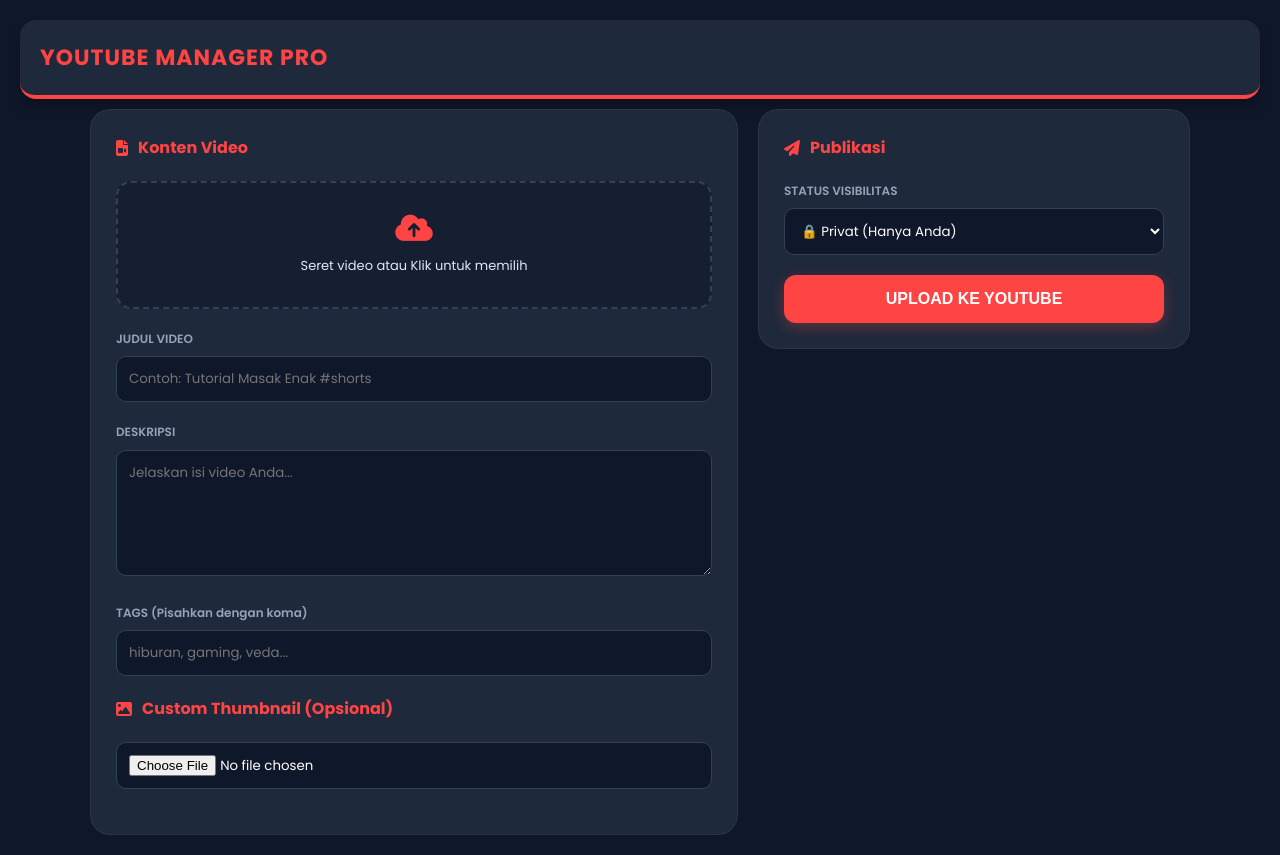
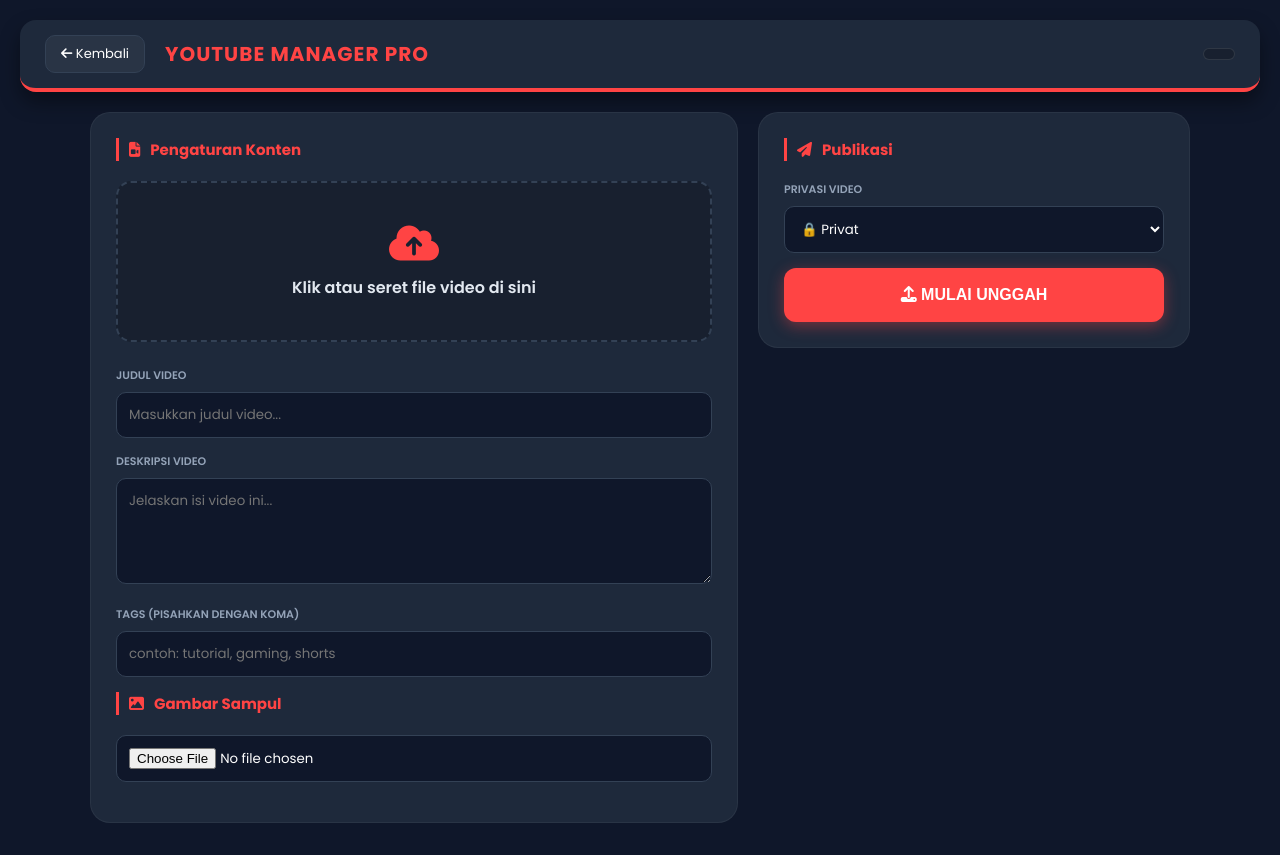
Before and after one commit to bangmemedid/yt-manager-pro, a plain HTML site: page manager.html in a window 1280 px wide. Drawn offline with Linux system fonts and the light colour scheme.

Commit message:
Update manager.html

```diff
--- a/manager.html
+++ b/manager.html
@@ -8,49 +8,90 @@
     <link rel="stylesheet" href="https://cdnjs.cloudflare.com/ajax/libs/font-awesome/6.4.0/css/all.min.css">
     <style>
         :root { --neon-red: #ff4444; --bg-dark: #0f172a; --panel: #1e293b; --input: #0f172a; }
-        body { font-family: 'Poppins', sans-serif; background: var(--bg-dark); color: #e2e8f0; margin: 0; padding: 20px; line-height: 1.6; }
+        body { font-family: 'Poppins', sans-serif; background: var(--bg-dark); color: #e2e8f0; margin: 0; padding: 20px; }
         .container { max-width: 1100px; margin: auto; display: grid; grid-template-columns: 1.5fr 1fr; gap: 20px; }
 
-        /* Header */
-        header { grid-column: 1 / -1; display: flex; align-items: center; justify-content: space-between; padding: 20px; background: var(--panel); border-radius: 16px; border-bottom: 4px solid var(--neon-red); margin-bottom: 10px; box-shadow: 0 10px 15px -3px rgba(0,0,0,0.3); }
-        .brand h1 { margin: 0; font-size: 22px; color: var(--neon-red); text-transform: uppercase; letter-spacing: 1px; }
-        .channel-profile { display: flex; align-items: center; gap: 12px; }
-        .channel-profile img { width: 45px; height: 45px; border-radius: 50%; border: 2px solid var(--neon-red); }
-        .channel-name { font-weight: 700; font-size: 14px; }
+        /* Header & Navigasi */
+        header {
+            grid-column: 1 / -1;
+            display: flex;
+            align-items: center;
+            justify-content: space-between;
+            padding: 15px 25px;
+            background: var(--panel);
+            border-radius: 16px;
+            border-bottom: 4px solid var(--neon-red);
+            margin-bottom: 20px;
+            box-shadow: 0 10px 20px rgba(0,0,0,0.4);
+        }
+        .header-left { display: flex; align-items: center; gap: 20px; }
+        .btn-back {
+            background: rgba(255,255,255,0.05);
+            border: 1px solid #334155;
+            color: white;
+            padding: 8px 15px;
+            border-radius: 10px;
+            cursor: pointer;
+            font-size: 13px;
+            transition: 0.3s;
+            text-decoration: none;
+        }
+        .btn-back:hover { background: var(--neon-red); border-color: var(--neon-red); }
+
+        .brand h1 { margin: 0; font-size: 20px; color: var(--neon-red); text-transform: uppercase; letter-spacing: 1px; }
+
+        .channel-profile { display: flex; align-items: center; gap: 12px; background: rgba(0,0,0,0.2); padding: 5px 15px; border-radius: 30px; border: 1px solid rgba(255,255,255,0.1); }
+        .channel-profile img { width: 35px; height: 35px; border-radius: 50%; border: 1.5px solid var(--neon-red); }
+        .channel-name { font-weight: 700; font-size: 13px; }
 
         /* Panel Box */
-        .panel { background: var(--panel); padding: 25px; border-radius: 20px; border: 1px solid rgba(255,255,255,0.05); height: fit-content; }
-        h3 { margin: 0 0 20px 0; font-size: 16px; color: var(--neon-red); display: flex; align-items: center; gap: 10px; }
+        .panel { background: var(--panel); padding: 25px; border-radius: 20px; border: 1px solid rgba(255,255,255,0.05); }
+        h3 { margin: 0 0 20px 0; font-size: 15px; color: var(--neon-red); display: flex; align-items: center; gap: 10px; border-left: 3px solid var(--neon-red); padding-left: 10px; }
 
         /* Forms */
-        label { display: block; margin-bottom: 8px; font-size: 12px; font-weight: 600; color: #94a3b8; }
-        input, textarea, select { width: 100%; padding: 12px; background: var(--input); border: 1px solid #334155; color: white; border-radius: 10px; font-family: inherit; margin-bottom: 20px; box-sizing: border-box; outline: none; transition: 0.2s; }
-        input:focus { border-color: var(--neon-red); box-shadow: 0 0 0 2px rgba(255,68,68,0.2); }
+        label { display: block; margin-bottom: 8px; font-size: 11px; font-weight: 600; color: #94a3b8; text-transform: uppercase; }
+        input, textarea, select { width: 100%; padding: 12px; background: var(--input); border: 1px solid #334155; color: white; border-radius: 10px; font-family: inherit; margin-bottom: 15px; box-sizing: border-box; outline: none; transition: 0.2s; }
+        input:focus, textarea:focus { border-color: var(--neon-red); }
 
         /* Upload Area */
-        .upload-area { border: 2px dashed #334155; padding: 30px; text-align: center; border-radius: 15px; cursor: pointer; transition: 0.3s; background: rgba(15,23,42,0.5); }
+        .upload-area { border: 2px dashed #334155; padding: 40px; text-align: center; border-radius: 15px; cursor: pointer; transition: 0.3s; background: rgba(0,0,0,0.2); }
         .upload-area:hover { border-color: var(--neon-red); background: rgba(255,68,68,0.05); }
-        .preview-media { width: 100%; border-radius: 10px; margin-top: 15px; display: none; border: 1px solid #334155; }
+        .preview-media { width: 100%; border-radius: 12px; margin-top: 15px; display: none; border: 2px solid #334155; }
 
-        /* Status & Progress */
-        .progress-box { display: none; margin-top: 20px; padding: 15px; background: #000; border-radius: 12px; }
-        .bar-bg { width: 100%; height: 8px; background: #1e293b; border-radius: 10px; overflow: hidden; margin: 10px 0; }
-        .bar-fill { width: 0%; height: 100%; background: var(--neon-red); box-shadow: 0 0 10px var(--neon-red); transition: 0.3s; }
-        .log { font-family: monospace; font-size: 11px; color: #10b981; height: 80px; overflow-y: auto; margin-top: 10px; border-top: 1px solid #334155; padding-top: 10px; }
+        /* Progress & Log (Hacker Style) */
+        .progress-box { display: none; margin-top: 20px; padding: 20px; background: #000; border-radius: 15px; border: 1px solid #334155; }
+        .bar-bg { width: 100%; height: 10px; background: #1e293b; border-radius: 10px; overflow: hidden; margin: 12px 0; }
+        .bar-fill { width: 0%; height: 100%; background: linear-gradient(90deg, #ff4444, #ff8888); box-shadow: 0 0 15px var(--neon-red); transition: 0.3s; }
 
-        /* Buttons */
-        .btn-send { width: 100%; padding: 15px; background: var(--neon-red); color: white; border: none; border-radius: 12px; font-weight: 700; cursor: pointer; font-size: 16px; transition: 0.3s; box-shadow: 0 4px 14px 0 rgba(255,68,68,0.3); }
-        .btn-send:hover { transform: translateY(-2px); box-shadow: 0 6px 20px rgba(255,68,68,0.5); }
-        .btn-send:disabled { background: #475569; cursor: not-allowed; transform: none; box-shadow: none; }
+        .log {
+            font-family: 'Courier New', Courier, monospace;
+            font-size: 12px;
+            color: #00ff41;
+            height: 120px;
+            overflow-y: auto;
+            margin-top: 15px;
+            padding: 10px;
+            background: rgba(0, 255, 65, 0.05);
+            border-radius: 8px;
+        }
 
-        .schedule-ui { display: none; background: rgba(255,68,68,0.1); padding: 15px; border-radius: 10px; margin-bottom: 20px; }
+        .btn-send { width: 100%; padding: 18px; background: var(--neon-red); color: white; border: none; border-radius: 12px; font-weight: 700; cursor: pointer; font-size: 16px; transition: 0.3s; box-shadow: 0 4px 15px rgba(255,68,68,0.4); text-transform: uppercase; }
+        .btn-send:hover { transform: translateY(-3px); box-shadow: 0 8px 25px rgba(255,68,68,0.6); }
+        .btn-send:disabled { background: #475569; box-shadow: none; cursor: not-allowed; transform: none; }
+
+        .schedule-ui { display: none; background: rgba(255,68,68,0.1); padding: 15px; border-radius: 10px; margin-bottom: 20px; border: 1px solid var(--neon-red); }
     </style>
 </head>
 <body>
 
 <header>
-    <div class="brand">
-        <h1>YouTube Manager Pro</h1>
+    <div class="header-left">
+        <a href="#" onclick="window.close()" class="btn-back">
+            <i class="fas fa-arrow-left"></i> Kembali
+        </a>
+        <div class="brand">
+            <h1>YouTube Manager Pro</h1>
+        </div>
     </div>
     <div class="channel-profile" id="chanUI">
         </div>
@@ -59,24 +100,24 @@
 <div class="container">
     <div class="left-side">
         <section class="panel">
-            <h3><i class="fas fa-file-video"></i> Konten Video</h3>
+            <h3><i class="fas fa-file-video"></i> Pengaturan Konten</h3>
             <div class="upload-area" onclick="document.getElementById('inVid').click()">
-                <i class="fas fa-cloud-upload-alt" style="font-size: 30px; color: var(--neon-red)"></i>
-                <p style="margin: 10px 0 0 0; font-size: 13px;">Seret video atau Klik untuk memilih</p>
+                <i class="fas fa-cloud-upload-alt" style="font-size: 40px; color: var(--neon-red)"></i>
+                <p style="margin: 10px 0 0 0; font-weight: 600;">Klik atau seret file video di sini</p>
                 <input type="file" id="inVid" accept="video/*" style="display:none">
             </div>
             <video id="vPrev" class="preview-media" controls></video>
 
-            <label style="margin-top: 20px;">JUDUL VIDEO</label>
-            <input type="text" id="vTitle" placeholder="Contoh: Tutorial Masak Enak #shorts">
+            <label style="margin-top: 25px;">Judul Video</label>
+            <input type="text" id="vTitle" placeholder="Masukkan judul video...">
 
-            <label>DESKRIPSI</label>
-            <textarea id="vDesc" rows="5" placeholder="Jelaskan isi video Anda..."></textarea>
+            <label>Deskripsi Video</label>
+            <textarea id="vDesc" rows="4" placeholder="Jelaskan isi video ini..."></textarea>
 
-            <label>TAGS (Pisahkan dengan koma)</label>
-            <input type="text" id="vTags" placeholder="hiburan, gaming, veda...">
+            <label>Tags (Pisahkan dengan koma)</label>
+            <input type="text" id="vTags" placeholder="contoh: tutorial, gaming, shorts">
 
-            <h3><i class="fas fa-image"></i> Custom Thumbnail (Opsional)</h3>
+            <h3><i class="fas fa-image"></i> Gambar Sampul</h3>
             <input type="file" id="inThumb" accept="image/*">
             <img id="tPrev" class="preview-media">
         </section>
@@ -86,26 +127,26 @@
         <section class="panel">
             <h3><i class="fas fa-paper-plane"></i> Publikasi</h3>
 
-            <label>STATUS VISIBILITAS</label>
+            <label>Privasi Video</label>
             <select id="vPriv" onchange="toggleSched()">
-                <option value="private">🔒 Privat (Hanya Anda)</option>
-                <option value="unlisted">🔗 Unlisted (Hanya yang punya link)</option>
-                <option value="public">🌐 Publik (Tayang Langsung)</option>
-                <option value="scheduled">📅 Jadwalkan (Set Waktu)</option>
+                <option value="private">🔒 Privat</option>
+                <option value="unlisted">🔗 Unlisted</option>
+                <option value="public">🌐 Publik Langsung</option>
+                <option value="scheduled">📅 Jadwalkan Tayang</option>
             </select>
 
             <div id="schedUI" class="schedule-ui">
-                <label>PILIH TANGGAL & JAM TAYANG</label>
+                <label>Waktu Publikasi</label>
                 <input type="datetime-local" id="vDate">
             </div>
 
             <button class="btn-send" id="btnGo" onclick="mulaiUpload()">
-                UPLOAD KE YOUTUBE
+                <i class="fas fa-upload"></i> Mulai Unggah
             </button>
 
             <div class="progress-box" id="pBox">
-                <div style="display: flex; justify-content: space-between; font-size: 12px;">
-                    <span id="pStat">Mengunggah...</span>
+                <div style="display: flex; justify-content: space-between; font-size: 12px; font-weight: bold; color: var(--neon-red);">
+                    <span id="pStat">MENGUNGGAH...</span>
                     <span id="pPerc">0%</span>
                 </div>
                 <div class="bar-bg"><div class="bar-fill" id="pFill"></div></div>
```
